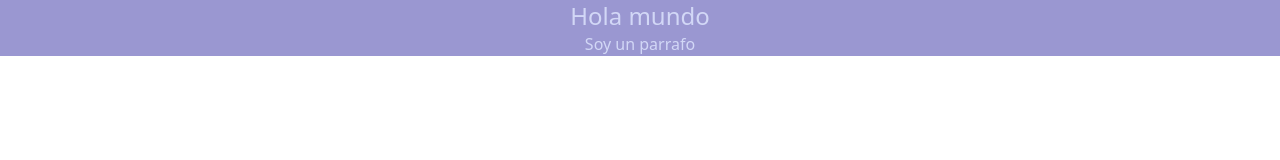
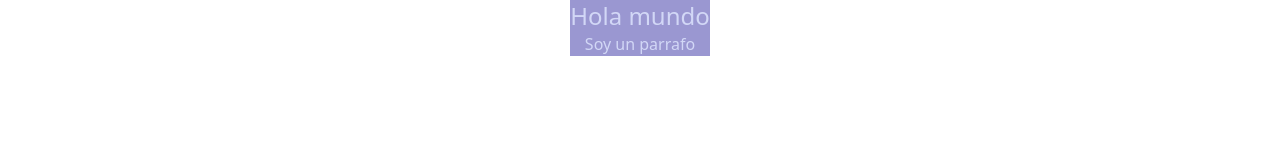
Before and after one commit to l20j45/TailwindUdemy, a website: page src/index.html in a window 1280 px wide. Drawn offline with Linux system fonts and the light colour scheme.

Commit message:
se viieron os min widths y de esta manera se hacen los tamaños de cada elemento

```diff
--- a/src/index.html
+++ b/src/index.html
@@ -4,10 +4,10 @@
     <meta charset="UTF-8" />
     <meta name="viewport" content="width=device-width, initial-scale=1.0" />
     <link rel="stylesheet" href="./css/estilos.css" />
-    <title>Instalacion</title>
+    <title>Curso de udemy</title>
   </head>
   <body>
-    <div class="text-center text-indigo-100/80 bg-indigo-800/50">
+    <div class="text-center text-indigo-100/80 bg-indigo-800/50 min-w-max w-5 mx-auto">
       <h1 class="text-2xl">Hola mundo</h1>
       <p class="">Soy un parrafo</p>
     </div>
```
Also changed, not shown: src/css/estilos.css.
